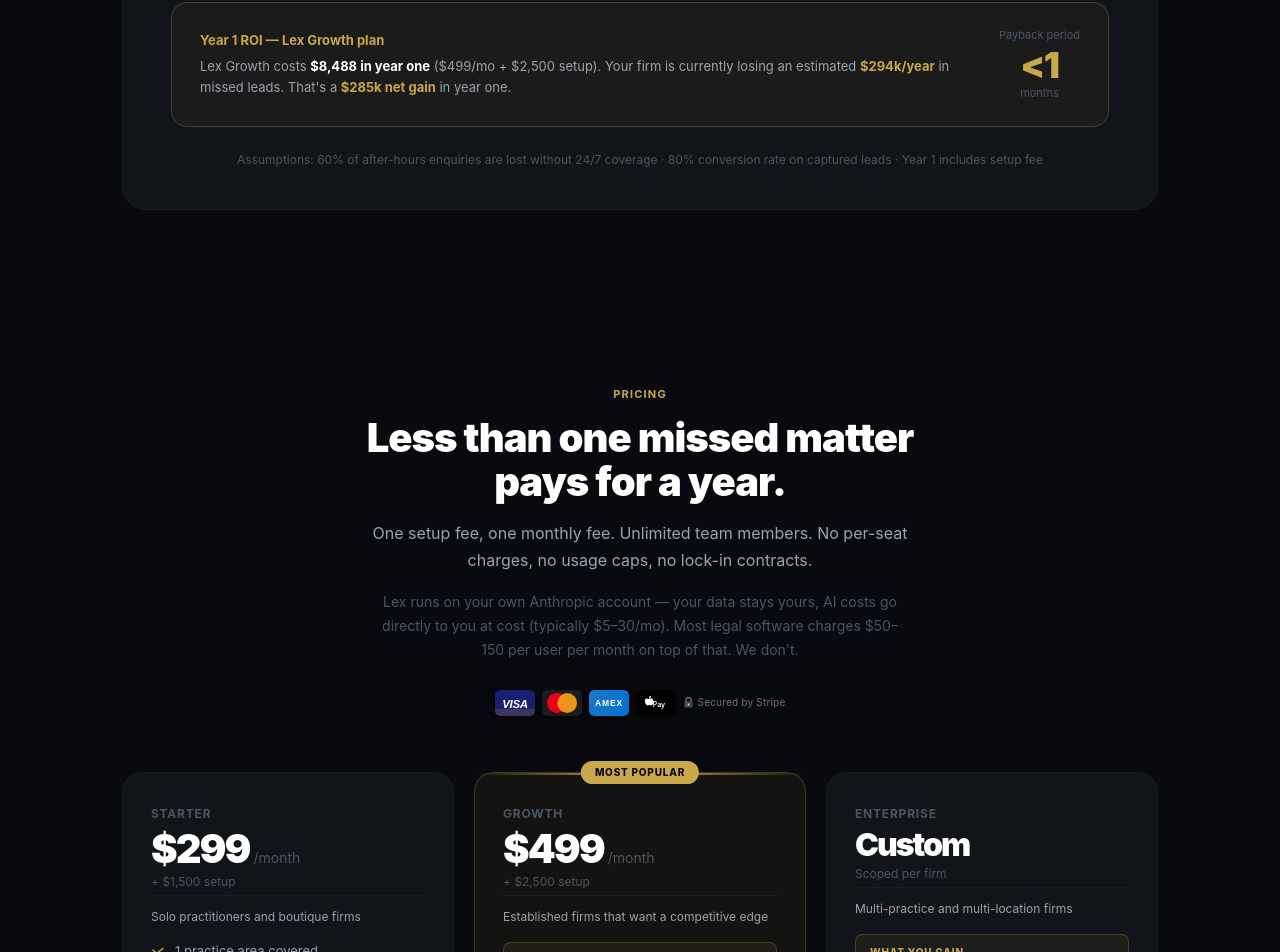
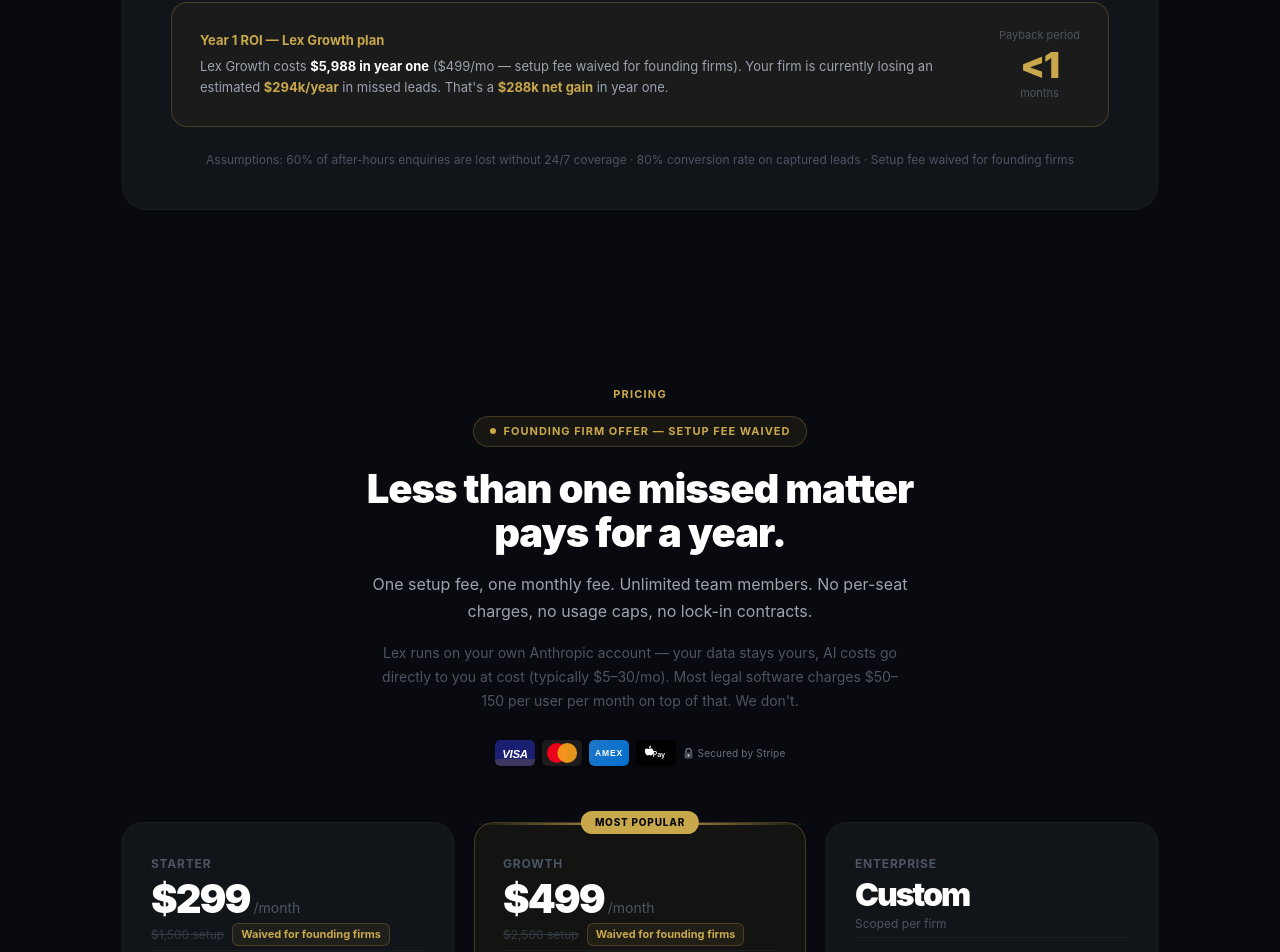
Before and after one commit to sg-satoshi/saabai-site, a Next.js app: page /counsel-backup in a window 1280 px wide. Shown: the part 5445-6397 px from the top of the page. Built offline with nearby package versions, Linux system fonts and the light colour scheme; no server answers.

Commit message:
feat: update pricing to show waived setup fee for founding firms

```diff
--- a/app/counsel-backup/page.tsx
+++ b/app/counsel-backup/page.tsx
@@ -83,7 +83,8 @@ const PRICING = [
     name: "Starter",
     price: "$299",
     period: "/month",
-    setup: "+ $1,500 setup",
+    setup: "$1,500",
+    setupWaived: true,
     ideal: "Solo practitioners and boutique firms",
     upgrade: null as string | null,
     features: [
@@ -105,7 +106,8 @@ const PRICING = [
     name: "Growth",
     price: "$499",
     period: "/month",
-    setup: "+ $2,500 setup",
+    setup: "$2,500",
+    setupWaived: true,
     ideal: "Established firms that want a competitive edge",
     upgrade: "Custom training + 4 practice areas + CRM + monthly reviews",
     features: [
@@ -127,6 +129,7 @@ const PRICING = [
     price: "Custom",
     period: "",
     setup: "Scoped per firm",
+    setupWaived: false,
     ideal: "Multi-practice and multi-location firms",
     upgrade: "Unlimited agents + PM integration + dedicated account manager",
     features: [
@@ -237,7 +240,7 @@ export default function CounselPage() {
   const missedLeads = afterHoursLeads * 0.6;
   const monthlyRevenueLost = missedLeads * avgMatterValue;
   const annualRevenueLost = monthlyRevenueLost * 12;
-  const lexGrowthYr1 = 499 * 12 + 2500; // $8,488
+  const lexGrowthYr1 = 499 * 12; // $5,988 — setup fee waived for founding firms
   const roiYear1 = annualRevenueLost - lexGrowthYr1;
   const paybackMonths = monthlyRevenueLost > 0 ? lexGrowthYr1 / monthlyRevenueLost : 0;
 
@@ -608,7 +611,7 @@ export default function CounselPage() {
             <div>
               <p style={{ margin: "0 0 6px", fontSize: 13, fontWeight: 700, color: gold }}>Year 1 ROI — Lex Growth plan</p>
               <p style={{ margin: 0, fontSize: 13, color: textSecondary, lineHeight: 1.6 }}>
-                Lex Growth costs <strong style={{ color: textPrimary }}>$8,488 in year one</strong> ($499/mo + $2,500 setup).
+                Lex Growth costs <strong style={{ color: textPrimary }}>$5,988 in year one</strong> ($499/mo — setup fee waived for founding firms).
                 Your firm is currently losing an estimated{" "}
                 <strong style={{ color: gold }}>{fmtCurrency(annualRevenueLost)}/year</strong> in missed leads.
                 {roiYear1 > 0
@@ -627,7 +630,7 @@ export default function CounselPage() {
           </div>
 
           <p style={{ textAlign: "center", fontSize: 12, color: textMuted, marginTop: 24, marginBottom: 0 }}>
-            Assumptions: 60% of after-hours enquiries are lost without 24/7 coverage · 80% conversion rate on captured leads · Year 1 includes setup fee
+            Assumptions: 60% of after-hours enquiries are lost without 24/7 coverage · 80% conversion rate on captured leads · Setup fee waived for founding firms
           </p>
         </div>
       </div>
@@ -636,6 +639,13 @@ export default function CounselPage() {
       <div id="pricing" style={{ maxWidth: 1100, margin: "0 auto", padding: "96px 32px 80px" }}>
         <div style={{ textAlign: "center", marginBottom: 56 }}>
           <p style={{ fontSize: 11, color: gold, letterSpacing: "1.2px", textTransform: "uppercase" as const, fontWeight: 700, margin: "0 0 14px" }}>Pricing</p>
+
+          {/* Founder offer badge */}
+          <div style={{ display: "inline-flex", alignItems: "center", gap: 8, background: "rgba(201,168,76,0.08)", border: `1px solid ${goldBorder}`, borderRadius: 20, padding: "6px 16px", marginBottom: 20 }}>
+            <div style={{ width: 6, height: 6, borderRadius: "50%", background: gold }} />
+            <span style={{ fontSize: 11, color: gold, letterSpacing: "1px", textTransform: "uppercase" as const, fontWeight: 700 }}>Founding Firm Offer — Setup Fee Waived</span>
+          </div>
+
           <h2 style={{ fontSize: "clamp(26px, 3.5vw, 40px)", fontWeight: 900, letterSpacing: "-1px", margin: "0 0 16px", color: textPrimary, lineHeight: 1.1 }}>
             Less than one missed matter<br />pays for a year.
           </h2>
@@ -675,7 +685,15 @@ export default function CounselPage() {
                 <span style={{ fontSize: plan.price === "Custom" ? 32 : 40, fontWeight: 900, color: textPrimary, letterSpacing: "-2px", lineHeight: 1 }}>{plan.price}</span>
                 {plan.period && <span style={{ fontSize: 14, color: textMuted }}>{plan.period}</span>}
               </div>
-              <p style={{ margin: "0 0 4px", fontSize: 12, color: textMuted }}>{plan.setup}</p>
+              {/* Setup fee display */}
+              {plan.setupWaived ? (
+                <div style={{ margin: "0 0 4px", display: "flex", alignItems: "center", gap: 8, flexWrap: "wrap" as const }}>
+                  <span style={{ fontSize: 12, color: textMuted, textDecoration: "line-through", opacity: 0.6 }}>{plan.setup} setup</span>
+                  <span style={{ fontSize: 11, color: gold, fontWeight: 700, background: "rgba(201,168,76,0.08)", border: `1px solid ${goldBorder}`, borderRadius: 6, padding: "2px 8px" }}>Waived for founding firms</span>
+                </div>
+              ) : (
+                <p style={{ margin: "0 0 4px", fontSize: 12, color: textMuted }}>{plan.setup}</p>
+              )}
               <p style={{ margin: "0 0 16px", fontSize: 12, color: textSecondary, paddingTop: 12, borderTop: `1px solid ${border}` }}>{plan.ideal}</p>
 
               {/* Upgrade callout — Growth and Enterprise only */}
```
